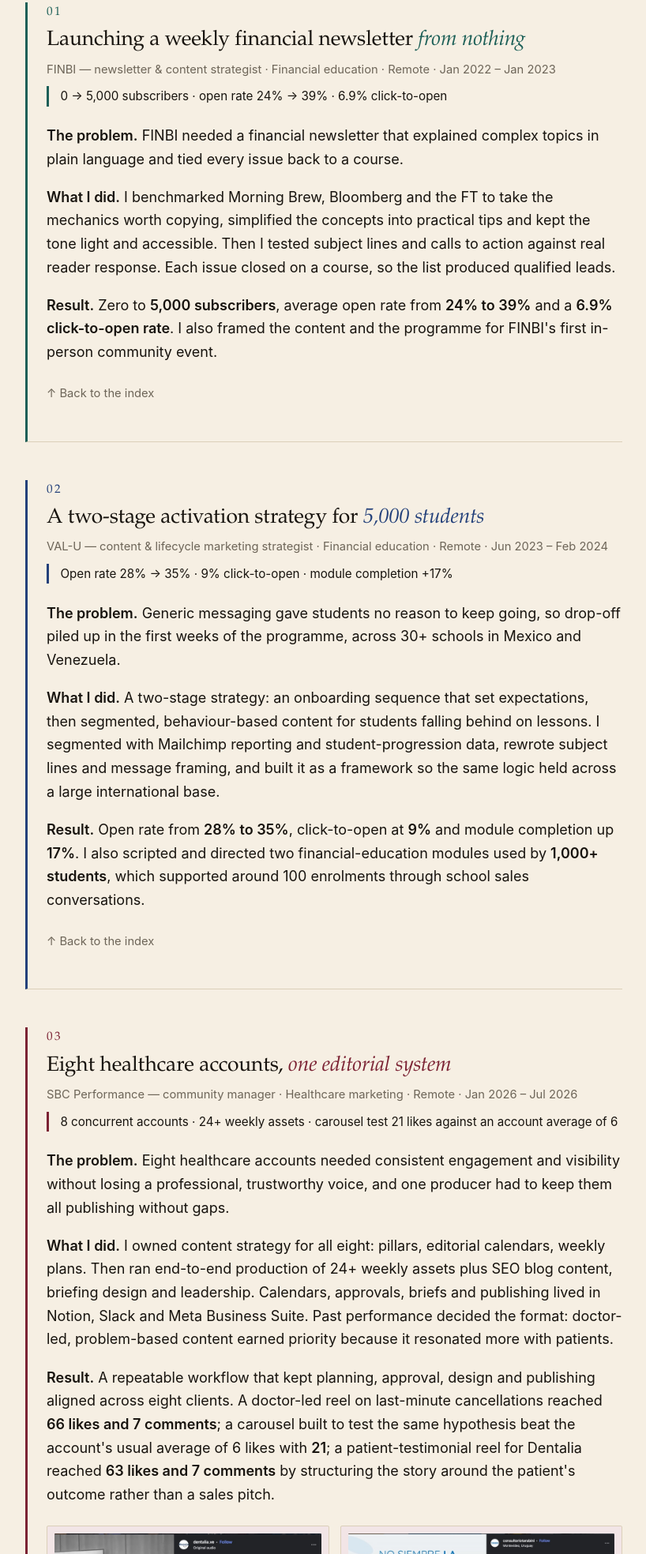
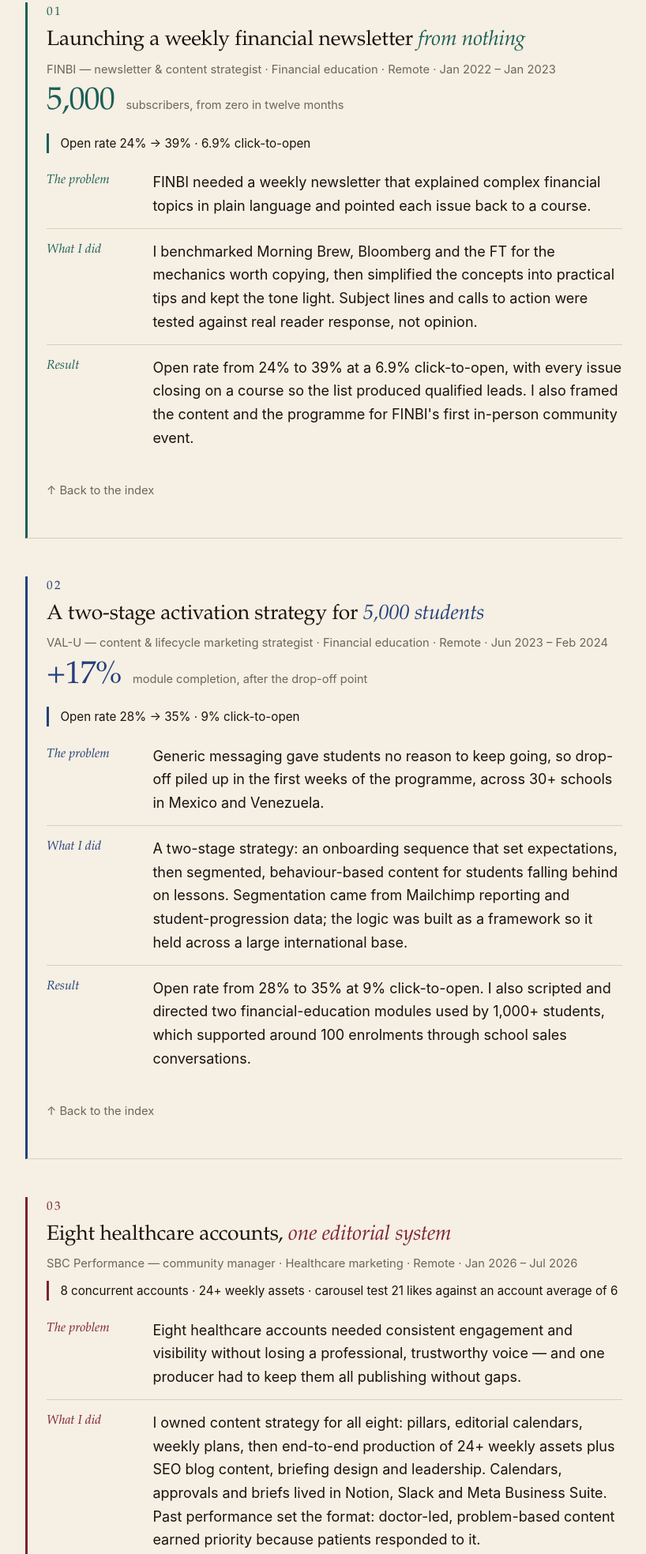
Before and after one commit to Mundacio/mundacio.github.io, a plain HTML site: page index.html in a window 1280 px wide. Shown: the part 1260-3228 px from the top of the page at 79% size, without its empty margins (230-1048 px from the left). Drawn offline with Linux system fonts and the light colour scheme.

Commit message:
Casos: rotulo propio por bloque (problem / what I did / result), texto recortado y dato grande en los casos sin imagen

```diff
--- a/index.html
+++ b/index.html
@@ -122,6 +122,18 @@
   .case h3 em{font-style:italic;color:var(--c)}
   .meta{font-size:.92rem;color:var(--muted);margin:0 0 .6rem}
   .figures{font-size:.95rem;margin:0 0 1.4rem;padding-left:.9rem;border-left:3px solid var(--c)}
+  .stat{display:flex;align-items:baseline;gap:.9rem;margin:.1rem 0 1.2rem}
+  .stat b{font-family:var(--serif);font-weight:400;font-size:clamp(1.9rem,4.6vw,2.5rem);line-height:1;color:var(--c);letter-spacing:-.02em}
+  .stat span{font-size:.91rem;color:var(--muted);max-width:36ch;line-height:1.4}
+  .rows{margin:0 0 1.2rem}
+  .row{display:grid;grid-template-columns:7rem 1fr;gap:0 1.4rem;padding:.85rem 0;border-top:1px solid var(--rule)}
+  .row:first-child{border-top:0;padding-top:0}
+  .lab{font-family:var(--serif);font-style:italic;font-size:1rem;color:var(--c);margin:0;line-height:1.5}
+  .row .txt{margin:0}
+  @media(max-width:640px){
+    .row{grid-template-columns:1fr;gap:.1rem;padding:.75rem 0}
+    .lab{font-size:.95rem}
+  }
   .back{margin:1.6rem 0 0;font-size:.92rem}
   .back a{color:var(--muted)}
   .back a:hover{color:var(--c)}
@@ -197,6 +209,11 @@
     article.case:target{background:none}
     h1{font-size:24pt}h2{font-size:15pt;margin-bottom:.9rem}h3{font-size:12.5pt}
     .index a{padding:.3rem 0}
+    .row{display:block;padding:.4rem 0;border-top:1px solid #ddd;break-inside:avoid;page-break-inside:avoid}
+    .row:first-child{padding-top:0}
+    .lab{display:block;font-size:9.5pt;margin:0 0 .05rem}
+    .stat{margin-bottom:.6rem}
+    .stat b{font-size:20pt}
     figure.shot{background:none;padding:0;border:0}
     figure.shot img{max-height:78mm;width:auto;max-width:100%}
     .quote{break-inside:avoid;padding:.7rem 0 .7rem .8rem}
@@ -252,10 +269,13 @@
     <p class="num">01</p>
     <h3>Launching a weekly financial newsletter <em>from nothing</em></h3>
     <p class="meta">FINBI — newsletter &amp; content strategist · Financial education · Remote · Jan 2022 – Jan 2023</p>
-    <p class="figures">0 → 5,000 subscribers · open rate 24% → 39% · 6.9% click-to-open</p>
-    <p><b>The problem.</b> FINBI needed a financial newsletter that explained complex topics in plain language and tied every issue back to a course.</p>
-    <p><b>What I did.</b> I benchmarked Morning Brew, Bloomberg and the FT to take the mechanics worth copying, simplified the concepts into practical tips and kept the tone light and accessible. Then I tested subject lines and calls to action against real reader response. Each issue closed on a course, so the list produced qualified leads.</p>
-    <p><b>Result.</b> Zero to <b>5,000 subscribers</b>, average open rate from <b>24% to 39%</b> and a <b>6.9% click-to-open rate</b>. I also framed the content and the programme for FINBI's first in-person community event.</p>
+    <div class="stat"><b>5,000</b><span>subscribers, from zero in twelve months</span></div>
+    <p class="figures">Open rate 24% → 39% · 6.9% click-to-open</p>
+    <div class="rows">
+      <div class="row"><p class="lab">The problem</p><p class="txt">FINBI needed a weekly newsletter that explained complex financial topics in plain language and pointed each issue back to a course.</p></div>
+      <div class="row"><p class="lab">What I did</p><p class="txt">I benchmarked Morning Brew, Bloomberg and the FT for the mechanics worth copying, then simplified the concepts into practical tips and kept the tone light. Subject lines and calls to action were tested against real reader response, not opinion.</p></div>
+      <div class="row"><p class="lab">Result</p><p class="txt">Open rate from 24% to 39% at a 6.9% click-to-open, with every issue closing on a course so the list produced qualified leads. I also framed the content and the programme for FINBI's first in-person community event.</p></div>
+    </div>
     <p class="back"><a href="#index">↑ Back to the index</a></p>
   </article>
 
@@ -263,10 +283,13 @@
     <p class="num">02</p>
     <h3>A two-stage activation strategy for <em>5,000 students</em></h3>
     <p class="meta">VAL-U — content &amp; lifecycle marketing strategist · Financial education · Remote · Jun 2023 – Feb 2024</p>
-    <p class="figures">Open rate 28% → 35% · 9% click-to-open · module completion +17%</p>
-    <p><b>The problem.</b> Generic messaging gave students no reason to keep going, so drop-off piled up in the first weeks of the programme, across 30+ schools in Mexico and Venezuela.</p>
-    <p><b>What I did.</b> A two-stage strategy: an onboarding sequence that set expectations, then segmented, behaviour-based content for students falling behind on lessons. I segmented with Mailchimp reporting and student-progression data, rewrote subject lines and message framing, and built it as a framework so the same logic held across a large international base.</p>
-    <p><b>Result.</b> Open rate from <b>28% to 35%</b>, click-to-open at <b>9%</b> and module completion up <b>17%</b>. I also scripted and directed two financial-education modules used by <b>1,000+ students</b>, which supported around 100 enrolments through school sales conversations.</p>
+    <div class="stat"><b>+17%</b><span>module completion, after the drop-off point</span></div>
+    <p class="figures">Open rate 28% → 35% · 9% click-to-open</p>
+    <div class="rows">
+      <div class="row"><p class="lab">The problem</p><p class="txt">Generic messaging gave students no reason to keep going, so drop-off piled up in the first weeks of the programme, across 30+ schools in Mexico and Venezuela.</p></div>
+      <div class="row"><p class="lab">What I did</p><p class="txt">A two-stage strategy: an onboarding sequence that set expectations, then segmented, behaviour-based content for students falling behind on lessons. Segmentation came from Mailchimp reporting and student-progression data; the logic was built as a framework so it held across a large international base.</p></div>
+      <div class="row"><p class="lab">Result</p><p class="txt">Open rate from 28% to 35% at 9% click-to-open. I also scripted and directed two financial-education modules used by 1,000+ students, which supported around 100 enrolments through school sales conversations.</p></div>
+    </div>
     <p class="back"><a href="#index">↑ Back to the index</a></p>
   </article>
 
@@ -275,9 +298,11 @@
     <h3>Eight healthcare accounts, <em>one editorial system</em></h3>
     <p class="meta">SBC Performance — community manager · Healthcare marketing · Remote · Jan 2026 – Jul 2026</p>
     <p class="figures">8 concurrent accounts · 24+ weekly assets · carousel test 21 likes against an account average of 6</p>
-    <p><b>The problem.</b> Eight healthcare accounts needed consistent engagement and visibility without losing a professional, trustworthy voice, and one producer had to keep them all publishing without gaps.</p>
-    <p><b>What I did.</b> I owned content strategy for all eight: pillars, editorial calendars, weekly plans. Then ran end-to-end production of 24+ weekly assets plus SEO blog content, briefing design and leadership. Calendars, approvals, briefs and publishing lived in Notion, Slack and Meta Business Suite. Past performance decided the format: doctor-led, problem-based content earned priority because it resonated more with patients.</p>
-    <p><b>Result.</b> A repeatable workflow that kept planning, approval, design and publishing aligned across eight clients. A doctor-led reel on last-minute cancellations reached <b>66 likes and 7 comments</b>; a carousel built to test the same hypothesis beat the account's usual average of 6 likes with <b>21</b>; a patient-testimonial reel for Dentalia reached <b>63 likes and 7 comments</b> by structuring the story around the patient's outcome rather than a sales pitch.</p>
+    <div class="rows">
+      <div class="row"><p class="lab">The problem</p><p class="txt">Eight healthcare accounts needed consistent engagement and visibility without losing a professional, trustworthy voice — and one producer had to keep them all publishing without gaps.</p></div>
+      <div class="row"><p class="lab">What I did</p><p class="txt">I owned content strategy for all eight: pillars, editorial calendars, weekly plans, then end-to-end production of 24+ weekly assets plus SEO blog content, briefing design and leadership. Calendars, approvals and briefs lived in Notion, Slack and Meta Business Suite. Past performance set the format: doctor-led, problem-based content earned priority because patients responded to it.</p></div>
+      <div class="row"><p class="lab">Result</p><p class="txt">A repeatable workflow that kept planning, approval, design and publishing aligned across eight clients. A doctor-led reel on last-minute cancellations reached 66 likes and 7 comments; a carousel built to test the same hypothesis beat the account's usual average of 6 likes with 21; a patient-testimonial reel for Dentalia reached 63 likes and 7 comments by structuring the story around the patient's outcome rather than a sales pitch.</p></div>
+    </div>
     <div class="shots">
       <figure class="shot">
         <img src="assets/caso-dentalia.jpg" width="800" height="641" loading="lazy" alt="Instagram post by dentalia.ve: patient testimonial reel with 63 likes">
@@ -296,9 +321,11 @@
     <h3>A classroom activity turned into a <em>parent-facing reel</em></h3>
     <p class="meta">VAL-U — content creator &amp; scriptwriter · Financial education · Remote · Jun 2023 – Feb 2024</p>
     <p class="figures">120 likes · 7 comments · published 20 May 2025 with Colegio Francia</p>
-    <p><b>The problem.</b> Financial education had to feel tangible, relevant and credible to parents, not only informative to students.</p>
-    <p><b>What I did.</b> I picked a real classroom moment: students explaining which company they would invest in and why. The hook, script and narrative structure were built around practical decision-making instead of abstract finance concepts. I prepared the student responses, directed the storytelling and worked with design on the final edit.</p>
-    <p><b>Result.</b> VAL-U's value proposition became visible instead of claimed: <b>120 likes and 7 comments</b> out of a real investment scenario, led from concept to final cut.</p>
+    <div class="rows">
+      <div class="row"><p class="lab">The problem</p><p class="txt">Financial education had to feel tangible, relevant and credible to parents, not only informative to students.</p></div>
+      <div class="row"><p class="lab">What I did</p><p class="txt">I took a real classroom moment — students explaining which company they would invest in and why — and built the hook, script and narrative around practical decision-making instead of abstract finance. I prepared the student responses, directed the storytelling and worked with design on the final edit.</p></div>
+      <div class="row"><p class="lab">Result</p><p class="txt">VAL-U's value proposition became visible instead of claimed: 120 likes and 7 comments out of a real investment scenario, led from concept to final cut.</p></div>
+    </div>
     <figure class="shot">
       <img src="assets/caso-valu-reel.jpg" width="800" height="633" loading="lazy" alt="Instagram post by myval_u in collaboration with Colegio Francia: students answering what they would invest in">
       <figcaption>The published reel on @myval_u, in collaboration with Colegio Francia: two students answering what they would invest in, and what they would not.</figcaption>
@@ -310,12 +337,15 @@
     <p class="num">05</p>
     <h3>Why competitors reach <em>a thousand times further</em></h3>
     <p class="meta">Sunny Braids — content strategy consultant (contract) · Braiding and hair education · San Juan, PR · Nov 2026</p>
-    <p class="figures">707 public Reels measured · 53 outliers coded frame by frame · 14-day engagement</p>
-    <p><b>The problem.</b> The brief asked how to improve the hooks on a daily posting schedule. The larger question was why rival accounts selling the same braiding course reach a thousand times the audience, in a category where everyone has the same product, the same city and the same customers.</p>
-    <p><b>What I did.</b> I treated the category as the dataset, because every Reel in it is public. 707 Reels across three competitor accounts, their outlier distribution mapped, and 53 statistical outliers — videos performing at 2× or more over their own account average — downloaded and coded frame by frame against the first three seconds: what appears, in what order, what is said, what is priced.</p>
-    <p><b>What I found.</b> Reach in this category is not a production problem, it is a framing problem. The accounts that travel cut to <b>scalp, hands and comb</b> inside the opening second and answer the price objection on camera; the one that reaches furthest shows no face at all in <b>24 of its 24 outliers</b>. The market also does not look for braiding, it looks for a map: discovery happens on Maps, and the booking closes off-platform, in GlossGenius, Booksy or WooCommerce.</p>
-    <p><b>What I delivered.</b> A competitive audit and the go-forward plan: content pillars, first-three-second rules, hook and objection frameworks, and a publishing route the team could run without me. The engagement ran two weeks and execution stayed with the client, so this case stops honestly at the diagnosis.</p>
-    <p><b>Not shown.</b> Session data, CRM figures and the client's own performance numbers are covered by a confidentiality agreement. Everything published here is public Reel data and the method used to read it.</p>
+    <div class="stat"><b>707</b><span>public Reels measured across three competitor accounts</span></div>
+    <p class="figures">53 outliers coded frame by frame · 14-day engagement window</p>
+    <div class="rows">
+      <div class="row"><p class="lab">The problem</p><p class="txt">The brief asked how to improve the hooks on a daily posting schedule. The larger question was why rival accounts selling the same braiding course reach a thousand times the audience, in a category where everyone has the same product, the same city and the same customers.</p></div>
+      <div class="row"><p class="lab">What I did</p><p class="txt">I treated the category as the dataset, because every Reel in it is public: 707 Reels across three competitor accounts, their outlier distribution mapped. Then the 53 videos performing at 2× or more over their own account average were coded frame by frame against the first three seconds — what appears, in what order, what is said, what is priced.</p></div>
+      <div class="row"><p class="lab">What I found</p><p class="txt">Reach in this category is not a production problem, it is a framing problem. The accounts that travel cut to scalp, hands and comb inside the opening second and answer the price objection on camera; the one that reaches furthest shows no face at all in 24 of its 24 outliers. The market also does not look for braiding, it looks for a map: discovery happens on Maps, and the booking closes off-platform, in GlossGenius, Booksy or WooCommerce.</p></div>
+      <div class="row"><p class="lab">What I delivered</p><p class="txt">A competitive audit and the go-forward plan: content pillars, first-three-second rules, hook and objection frameworks, and a publishing route the team could run without me. The engagement ran two weeks and execution stayed with the client, so this case stops honestly at the diagnosis.</p></div>
+      <div class="row"><p class="lab">Not shown</p><p class="txt">Session data, CRM figures and the client's own performance numbers are covered by a confidentiality agreement. Everything published here is public Reel data and the method used to read it.</p></div>
+    </div>
     <p class="back"><a href="#index">↑ Back to the index</a></p>
   </article>
 </section>
```
